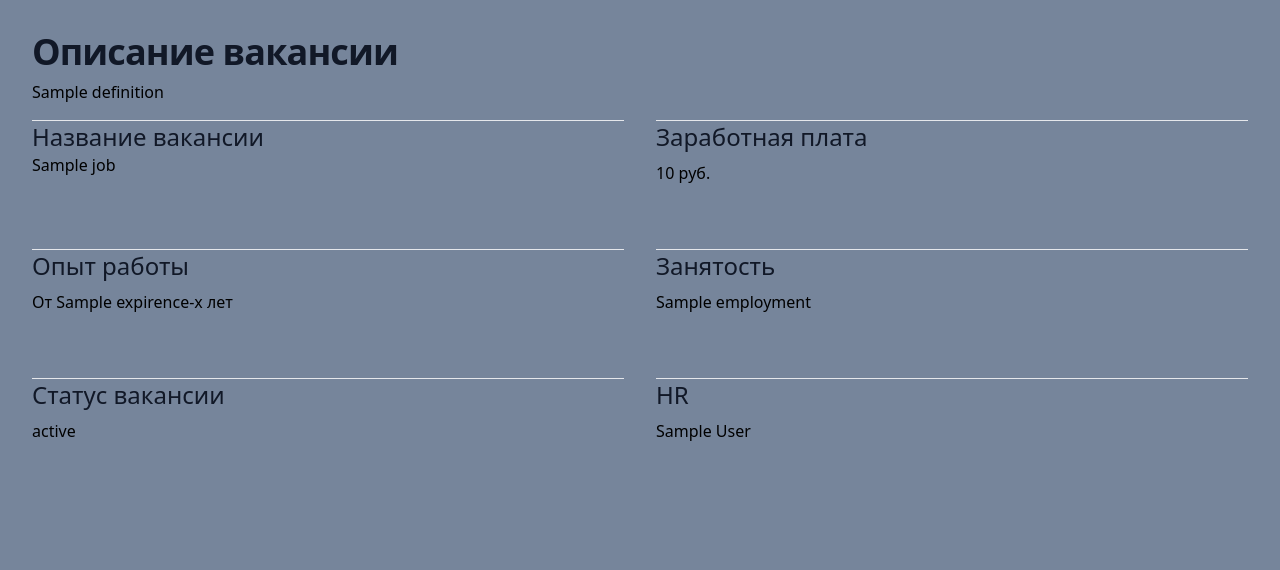
After one commit to gurinboru/HR-CRM-System, a Django app: template start/templates/start/cerjob.html in a window 1280 px wide. The commit adds this page. Shown: the top 570 px of the page. Run offline with Django 4.2, Linux system fonts and the light colour scheme; the template is opened without the code that fills it: most values are stand-ins (such as "Sample title", 1, 10 or a date in 2020); data that the repository does not hold is empty.

Commit message:
Added page for definition of certain job
Co-authored-by: Innula2 <innka.tomina@yandex.ru>

```diff
--- a/start/models.py
+++ b/start/models.py
@@ -100,7 +100,7 @@ class Job(models.Model):
     salary = models.IntegerField()
     expirence = models.IntegerField()
     employment = models.TextField()
-    # definition = models.TextField()
+    definition = models.TextField()
     id_status = models.ForeignKey('StatusJob',on_delete=models.DO_NOTHING,db_column='id_status')
     user = models.ForeignKey(User,on_delete=models.DO_NOTHING)
 
--- /dev/null
+++ b/start/templates/start/cerjob.html
@@ -0,0 +1,47 @@
+{% extends 'start/header.html' %}
+{% load static %}
+{% block content %}
+<body bgcolor="#76859B">
+  <div class="mx-auto -mt-24 max-w-2xl grid-cols-1 items-center gap-y-16 gap-x-8 py-24 px-4 sm:px-6 sm:py-32 lg:max-w-7xl lg:grid-cols-2 lg:px-8">
+    <div>
+      <h2 class="text-3xl font-bold tracking-tight text-gray-900 sm:text-4xl">Описание вакансии</h2>
+      <p class="mt-2 text-black-500">{{ job.definition }}</p>
+
+      <dl class="mt-4 grid grid-cols-1 gap-x-6 gap-y-10 sm:grid-cols-2 sm:gap-y-16 lg:gap-x-8">
+        <div class="border-t border-gray-200 pt-4">
+          <dt class="-mt-4 font-medium text-2xl text-gray-900">Название вакансии</dt>
+          <dd class="mb-2 text-l text-black-500">{{ job.name }}</dd>
+        </div>
+
+        <div class="border-t border-gray-200 pt-4">
+          <dt class="-mt-4 font-medium text-2xl text-gray-900">Заработная плата</dt>
+          <dd class="mt-2 text-l text-black-500">{{ job.salary }} руб.</dd>
+        </div>
+
+        <div class="border-t border-gray-200 pt-4">
+          <dt class="-mt-4 font-medium text-2xl text-gray-900">Опыт работы</dt>
+          <dd class="mt-2 text-l text-black-500">От {{ job.expirence }}-х лет</dd>
+        </div>
+
+        <div class="border-t border-gray-200 pt-4">
+          <dt class="-mt-4 font-medium text-2xl text-gray-900">Занятость</dt>
+          <dd class="mt-2 text-l text-black-500">{{ job.employment }}</dd>
+        </div>
+
+        <div class="border-t border-gray-200 pt-4">
+          <dt class="-mt-4 font-medium text-2xl text-gray-900">Статус вакансии</dt>
+          <dd class="mt-2 text-l text-black-500">{{ job.id_status.status }}</dd>
+        </div>
+
+        <div class="border-t border-gray-200 pt-4">
+          <dt class="-mt-4 font-medium text-2xl text-gray-900">HR</dt>
+          <dd class="mt-2 text-l text-black-500">{{ job.user.first_name }} {{ job.user.last_name }}</dd>
+        </div>
+      </dl>
+    </div>
+  </div>
+</body>
+{% endblock %}
+{% block title %}
+Описание вакансии
+{% endblock %}
--- a/start/templates/start/jobs.html
+++ b/start/templates/start/jobs.html
@@ -10,7 +10,7 @@
     <div class="flex flex-wrap items-center justify-between">
       <div class="flex w-0 flex-1 items-center">
         <p class="ml-3 truncate font-medium text-white">
-            <a href="/">
+            <a href="cerjob/{{ job.id }}">
             <button class="bg-white h-14 hover:bg-gray-800 text-gray-600 font-semibold hover:text-white py-2 px-36 hover:border-transparent rounded">{{ job.name }} {{ job.salary }}руб. От {{ job.expirence }}-х лет</button>
         </a>
         </p>
```
